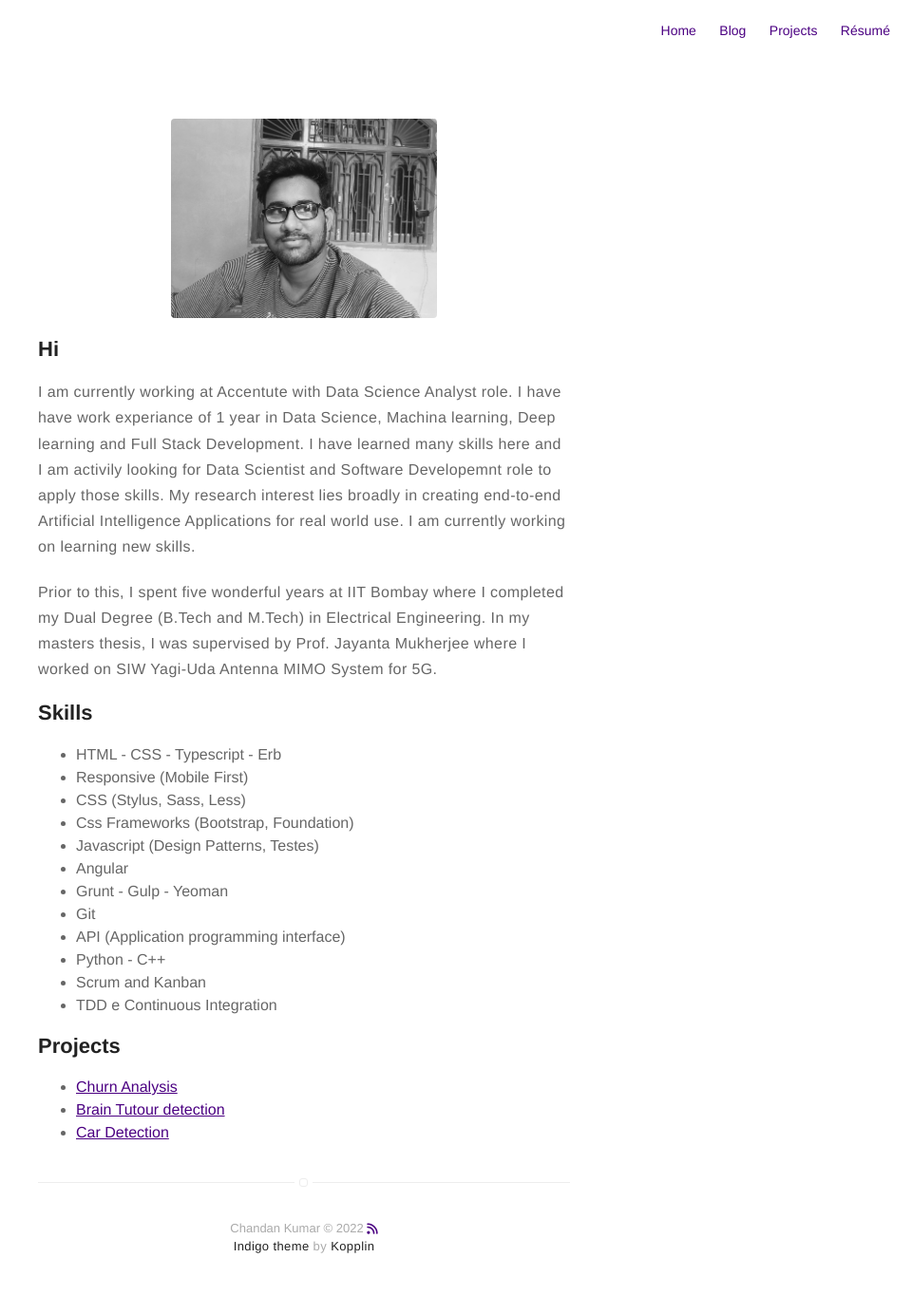
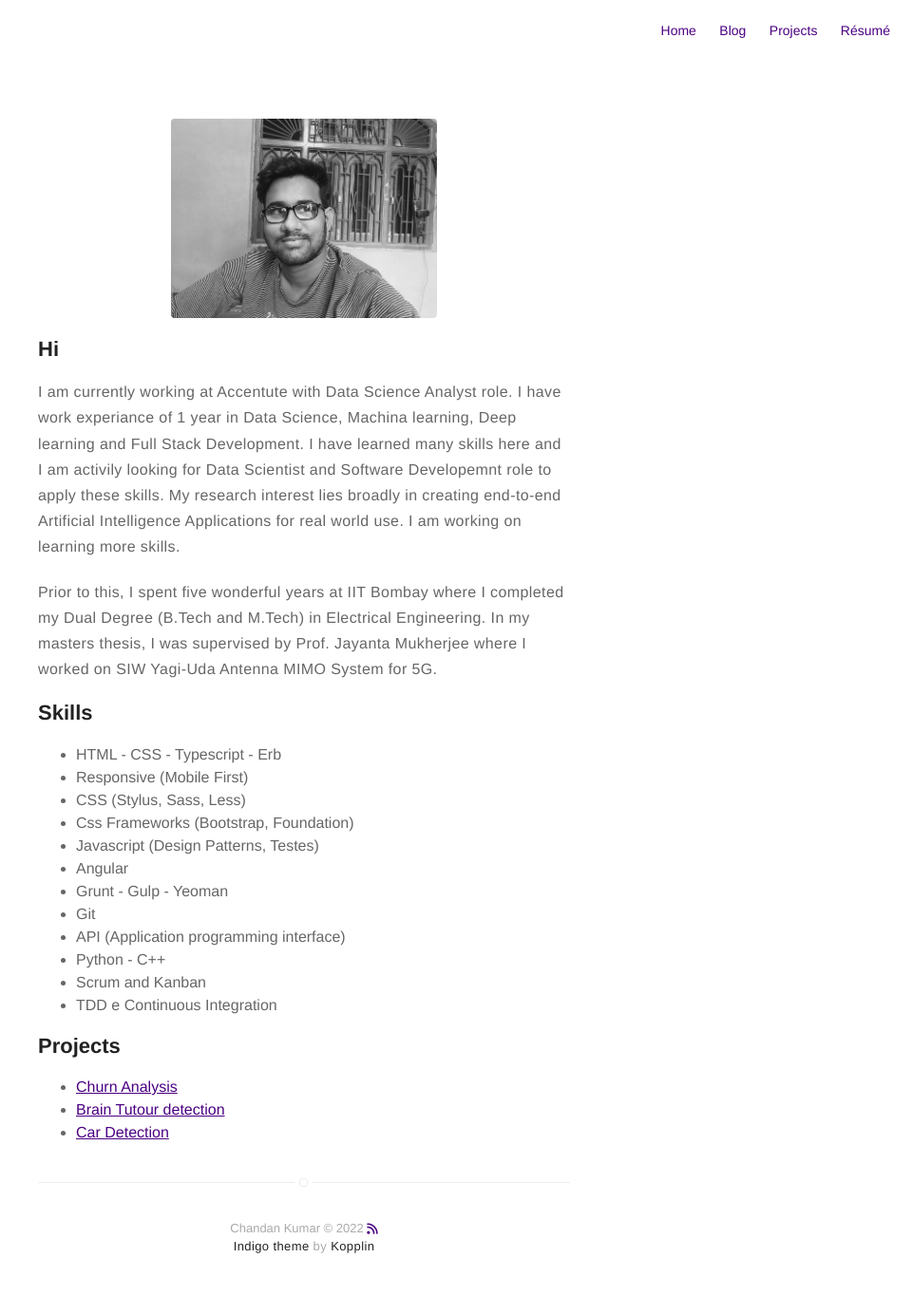
Before and after one commit to 16D070061/ChandanKr-resume, a Jekyll site: the page built from about.md, in a window 1280 px wide. Shown: the whole page at 95% size, without its empty margins (320-1280 px from the left). Built offline with Jekyll 4.4.1, drawn with Linux system fonts in a browser that asks for light colours; nearby versions of some CDN libraries.

Commit message:
7th commit

```diff
--- a/_posts/2015-02-24-markdown-extra-components.markdown
+++ b/_posts/2015-02-24-markdown-extra-components.markdown
@@ -1,5 +1,5 @@
 ---
-title: "Markdown Extra Components"
+title: "Jaynagar"
 layout: post
 date: 2016-02-24 22:48
 image: /assets/images/markdown.jpg
--- a/about.md
+++ b/about.md
@@ -6,7 +6,7 @@ layout: page
 
 <h2> Hi </h2>
 
-<p> I am currently working at Accentute with Data Science Analyst role. I have have work experiance of 1 year in Data Science, Machina learning, Deep learning and Full Stack Development. I have learned many skills here and I am activily looking for Data Scientist and Software Developemnt role to apply those skills. My research interest lies broadly in creating end-to-end Artificial Intelligence Applications for real world use. I am currently working on learning new skills.</p>
+<p> I am currently working at Accentute with Data Science Analyst role. I have work experiance of 1 year in Data Science, Machina learning, Deep learning and Full Stack Development. I have learned many skills here and I am activily looking for Data Scientist and Software Developemnt role to apply these skills. My research interest lies broadly in creating end-to-end Artificial Intelligence Applications for real world use. I am working on learning more skills.</p>
 
 <p>Prior to this, I spent five wonderful years at IIT Bombay where I completed my Dual Degree (B.Tech and M.Tech) in Electrical Engineering. In my masters thesis, I was supervised by Prof. Jayanta Mukherjee where I worked on SIW Yagi-Uda Antenna MIMO System for 5G.</p>
 
```
Also changed, not shown: _posts/2016-01-23-indigo-jekyll-theme.markdown (+9 -12 lines).
